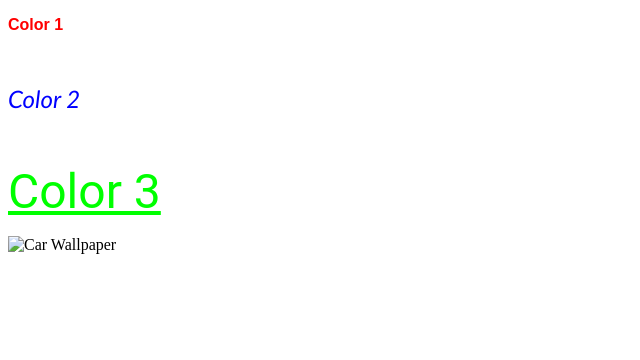
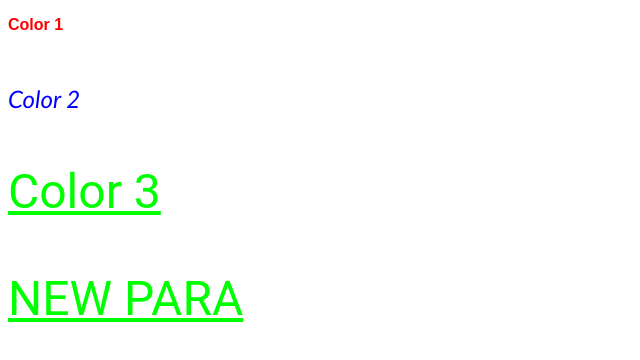
Before and after one commit to SMAAOLBMT/HTML-and-CSS-Projects, a plain HTML site: page Basic_HTML_1.html in a window 1280 px wide. Shown: the whole page, without its empty margins (0-640 px from the left). Drawn offline with Linux system fonts and the light colour scheme.

Commit message:
New para added

```diff
--- a/Basic_HTML_1.html
+++ b/Basic_HTML_1.html
@@ -2,6 +2,6 @@
 <html>
 	<p><font color="red" 		face="arial" 	size="3"> 	<b>	Color 1 </b>		</font></p><br>
 	<p><font color="blue" 		face="calibri" 	size="5"> 	<i>	Color 2	</i> 		</font></p><br>
-	<p><font color="#00FF00"   	face="roboto"  	size="7"> 	<u>	Color 3 </u>		</font></p>
-	<img src="car.jpg" 			alt="Car Wallpaper" width="300" height="300">
+	<p><font color="#00FF00"   	face="roboto"  	size="7"> 	<u>	Color 3 </u>		</font></p><br>
+	<p><font color="#00FF00"   	face="roboto"  	size="7"> 	<u>	NEW PARA </u>		</font></p>
 </html>
```
